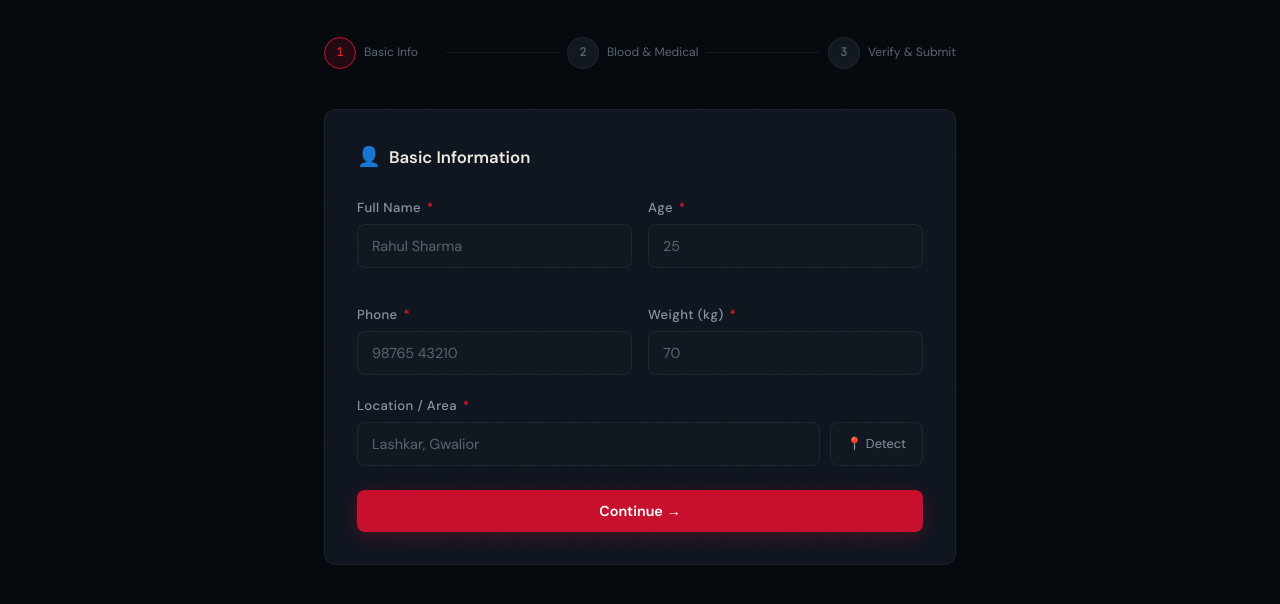
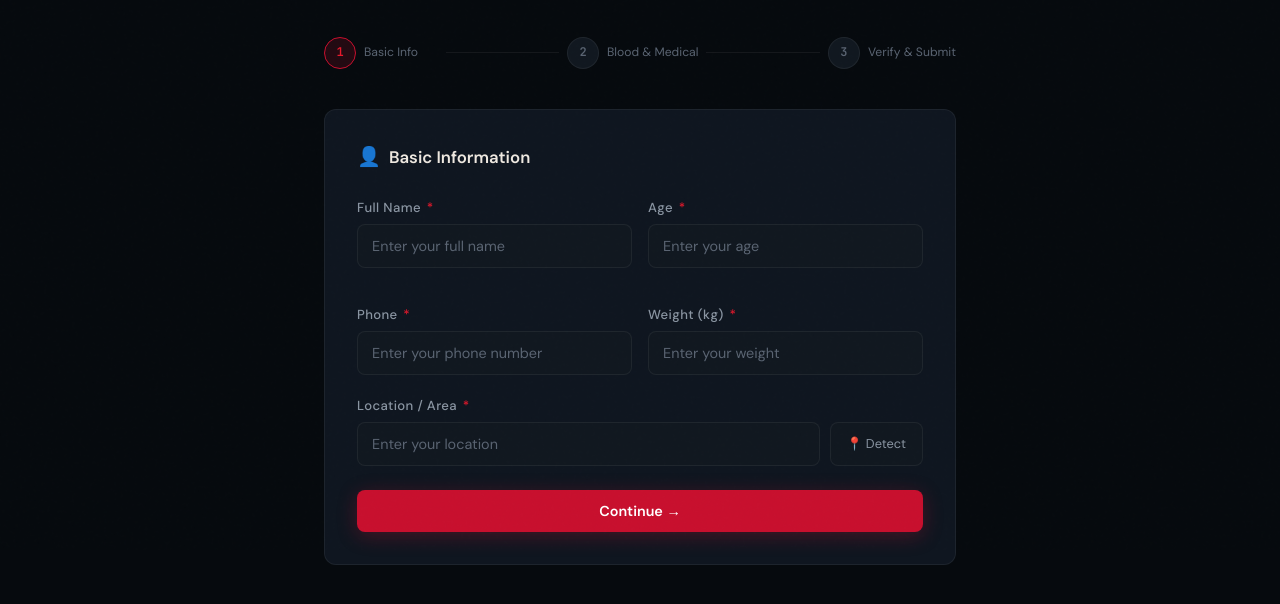
Before and after one commit to g-k-s-03/SyntaXsurvival-Error404-, a plain HTML site: page FRONTEND/HTML/donor-register.html in a window 1280 px wide. Shown: the part 250-854 px from the top of the page. Drawn offline with nearby package versions, Linux system fonts and the light colour scheme; a web font is replaced by a local one.

Commit message:
chnge plce holder

```diff
--- a/FRONTEND/HTML/donor-register.html
+++ b/FRONTEND/HTML/donor-register.html
@@ -164,25 +164,25 @@
         <div class="form-grid">
           <div class="form-group">
             <label class="form-label">Full Name <span class="req">*</span></label>
-            <input type="text" class="form-control" id="fname" placeholder="Rahul Sharma" />
+            <input type="text" class="form-control" id="fname" placeholder="Enter your full name" />
           </div>
           <div class="form-group">
             <label class="form-label">Age <span class="req">*</span></label>
-            <input type="number" class="form-control" id="fage" placeholder="25" min="18" max="65" />
+            <input type="number" class="form-control" id="fage" placeholder="Enter your age" min="18" max="65" />
           </div>
           <div class="form-group">
             <label class="form-label">Phone <span class="req">*</span></label>
-            <input type="tel" class="form-control" id="fphone" placeholder="98765 43210" maxlength="10" />
+            <input type="tel" class="form-control" id="fphone" placeholder="Enter your phone number" maxlength="10" />
           </div>
           <div class="form-group">
             <label class="form-label">Weight (kg) <span class="req">*</span></label>
-            <input type="number" class="form-control" id="fweight" placeholder="70" min="50" />
+            <input type="number" class="form-control" id="fweight" placeholder="Enter your weight" min="50" />
           </div>
         </div>
         <div class="form-group">
           <label class="form-label">Location / Area <span class="req">*</span></label>
           <div class="location-row">
-            <input type="text" class="form-control" id="floc" placeholder="Lashkar, Gwalior" />
+            <input type="text" class="form-control" id="floc" placeholder="Enter your location" />
             <button class="locate-btn" onclick="autoLocate()">📍 Detect</button>
           </div>
         </div>
```
